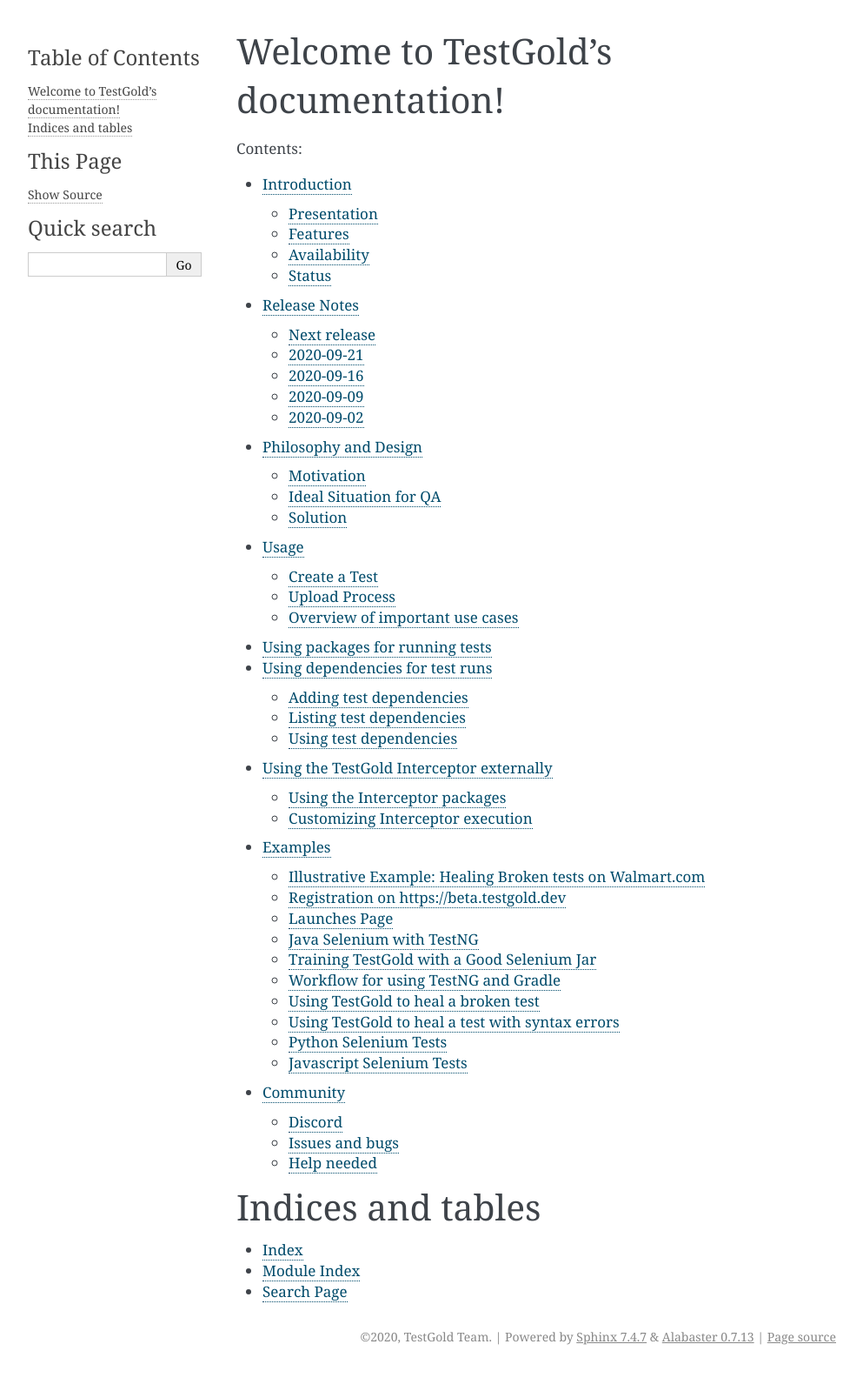
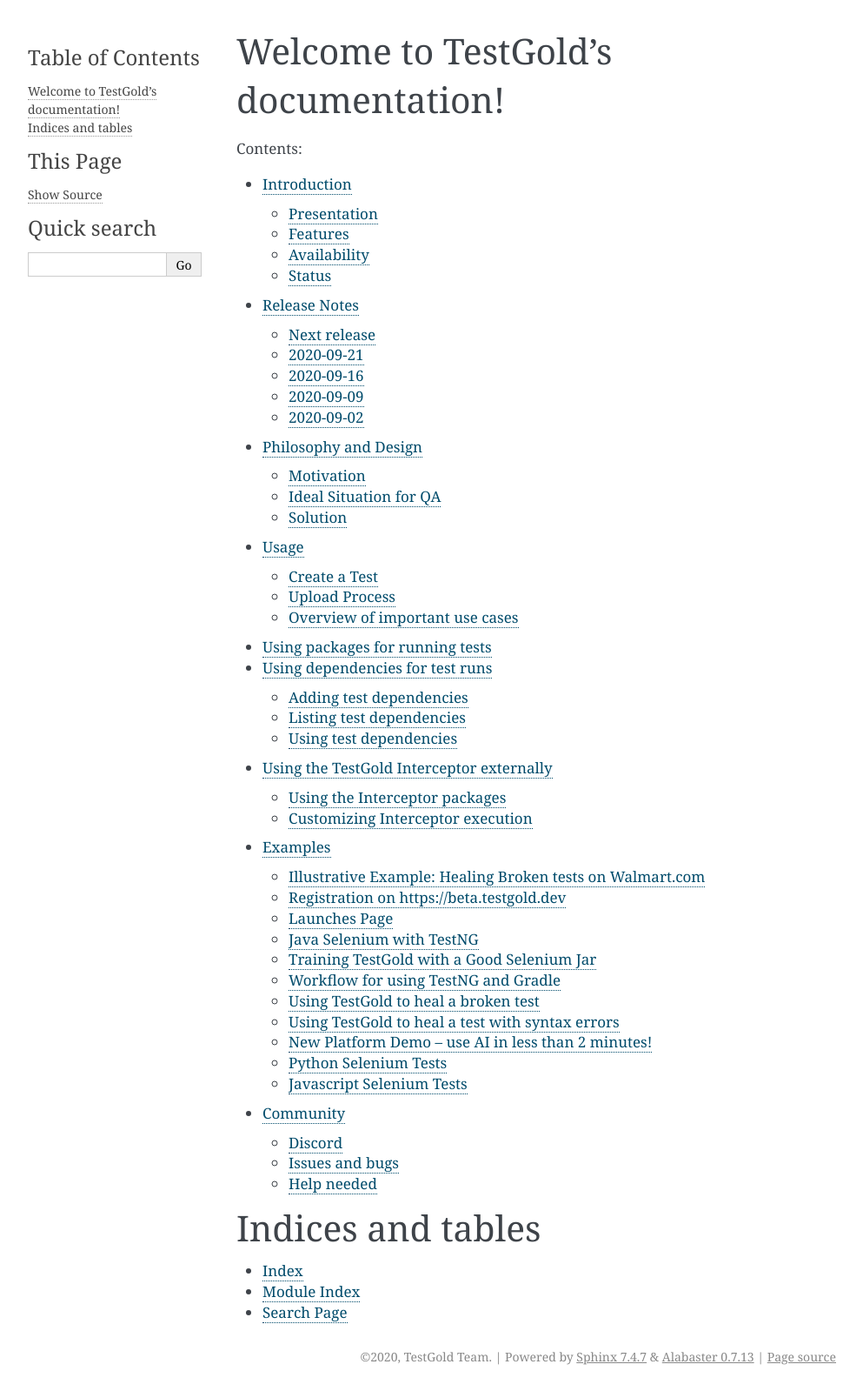
Before and after one commit to aichemydev/testgold, a Sphinx documentation site: the page built from docs/index.rst, in a window 1280 px wide. Shown: the whole page at 87% size, without its empty margins (148-1141 px from the left). Built offline with Sphinx 7.4.7, drawn with Linux system fonts in a browser that asks for light colours; before the commit the page ends 1576 px from its top, so only the background shows below that.

Commit message:
add demo on using the new platform

```diff
--- a/docs/examples.rst
+++ b/docs/examples.rst
@@ -65,6 +65,15 @@
 
     <div style="position: relative; padding-bottom: 56.25%; height: 0;"><iframe src="https://www.loom.com/embed/d11b6a37eabb42ccbf2a34db57e3b5fa" frameborder="0" webkitallowfullscreen mozallowfullscreen allowfullscreen style="position: absolute; top: 0; left: 0; width: 100%; height: 100%;"></iframe></div>
 
+
+New Platform Demo -- use AI in less than 2 minutes!
+---------------------------------------------------
+
+.. raw:: html
+
+    <div style="position: relative; padding-bottom: 56.25%; height: 0;"><iframe src="https://www.loom.com/embed/961085453a4149699b648d24e210c526" frameborder="0" webkitallowfullscreen mozallowfullscreen allowfullscreen style="position: absolute; top: 0; left: 0; width: 100%; height: 100%;"></iframe></div>
+
+
 Python Selenium Tests
 ---------------------------
 - ReactBank example
```
